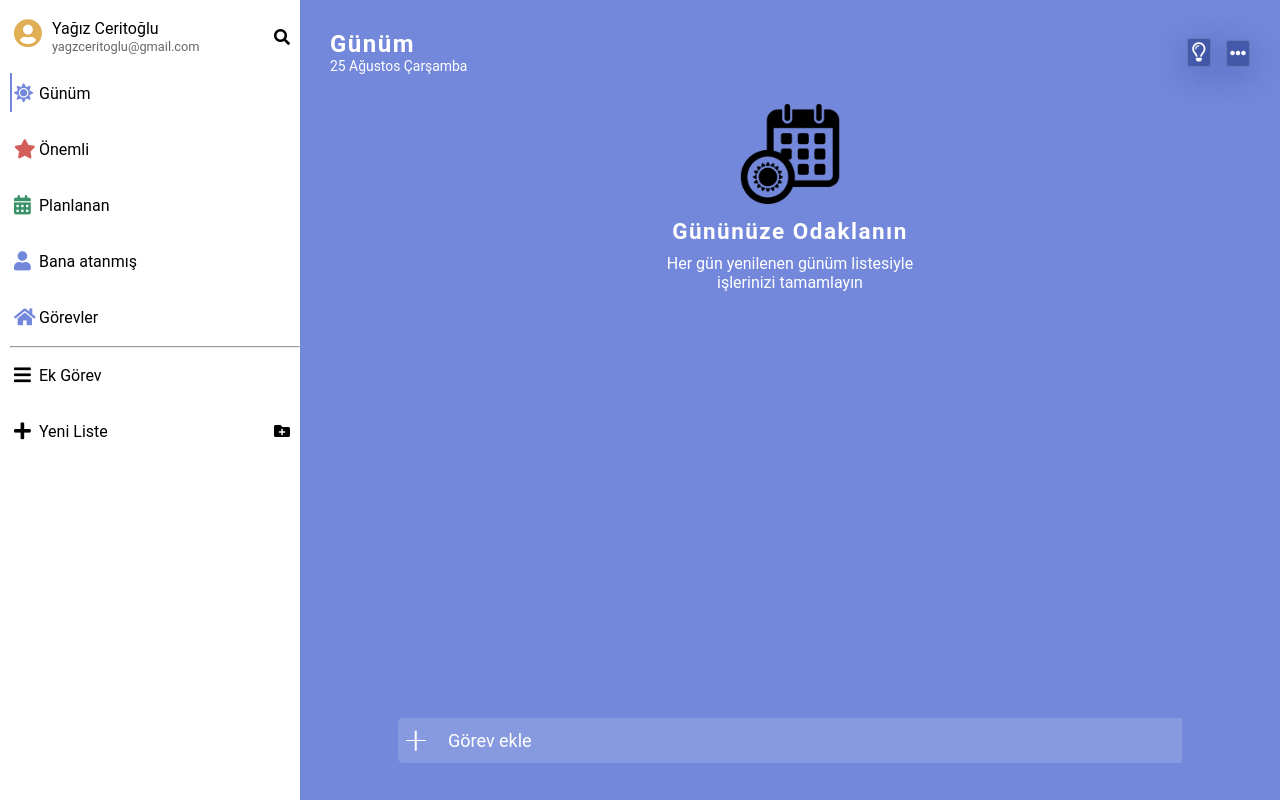
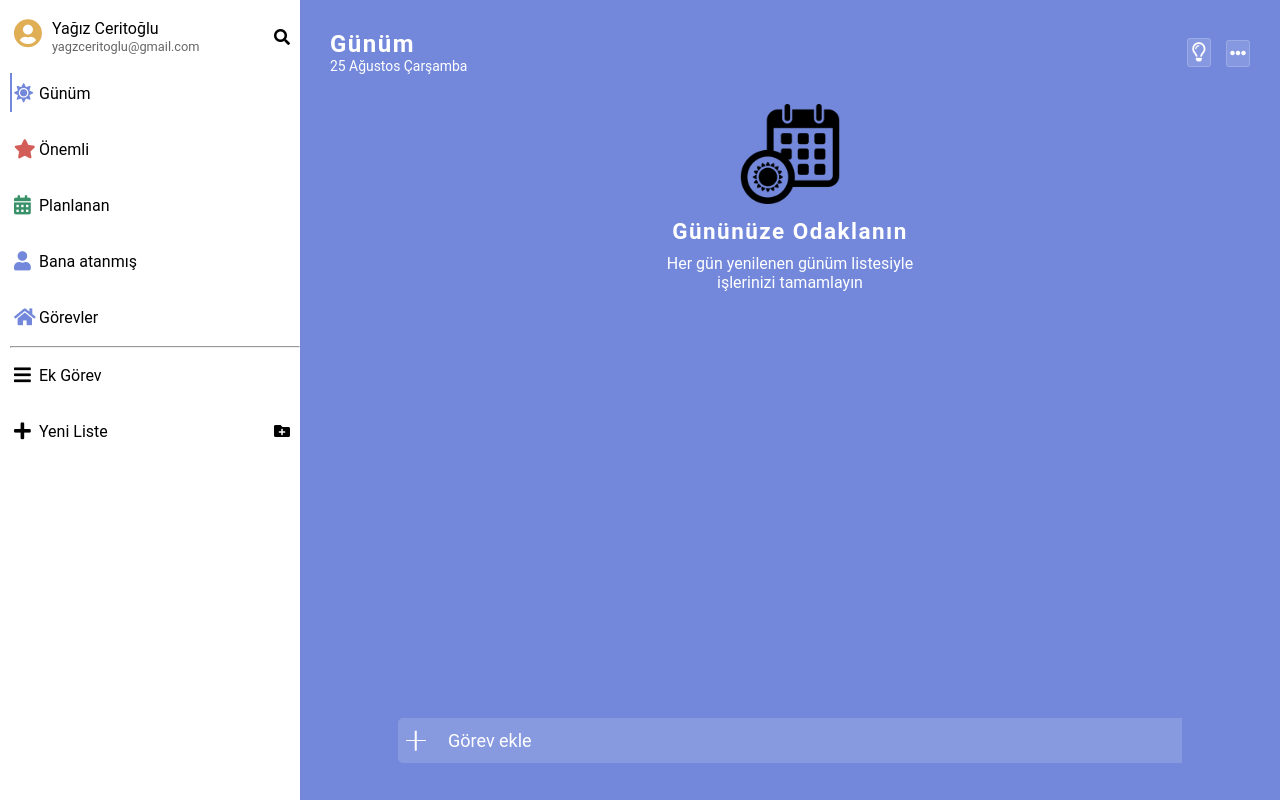
Before and after one commit to yagiz2000/MicrosoftTodoClone, a Vue app: page / in a window 1280 px wide. Built offline with nearby package versions, Linux system fonts and the light colour scheme.

Commit message:
some of icons css has been changed

```diff
--- a/src/components/Main.vue
+++ b/src/components/Main.vue
@@ -403,16 +403,14 @@ export default {
 .main .content .top-info .options a{
     color: white;
     text-decoration: none;
-    background: #4559aa;
-    box-shadow: 0 8px 32px 0 rgba( 31, 38, 135, 0.37 );
-    backdrop-filter: blur( 0.0px );
-    -webkit-backdrop-filter: blur( 0.0px );
+background-color: rgb(255 255 255 / 14%);
     border-radius: 3px;
     cursor:default;
     border: 1px solid rgba( 255, 255, 255, 0.18 );
 }
 .main .content .top-info .options .dots{
     padding: 3px;
+
 }
 .main .content .top-info .options a:hover{
     background-color: #323f75;
```
